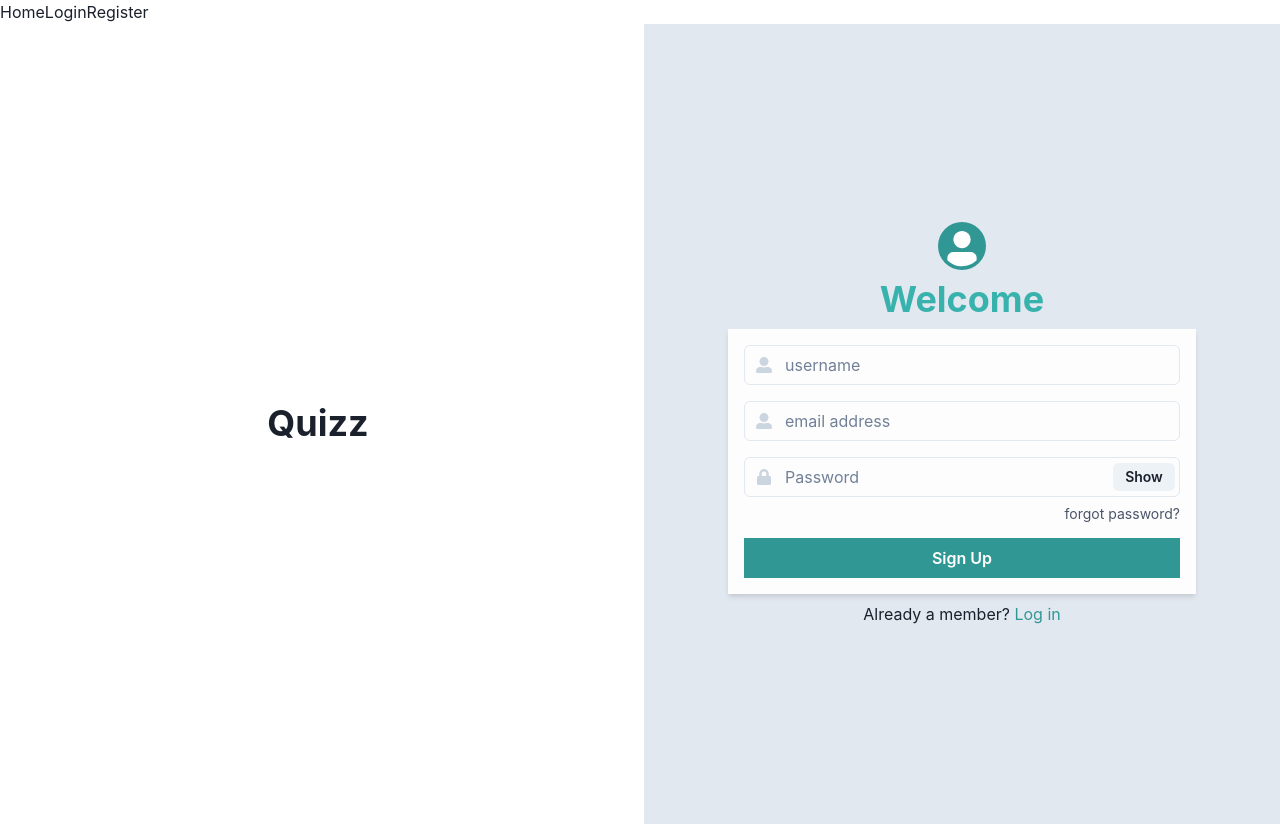
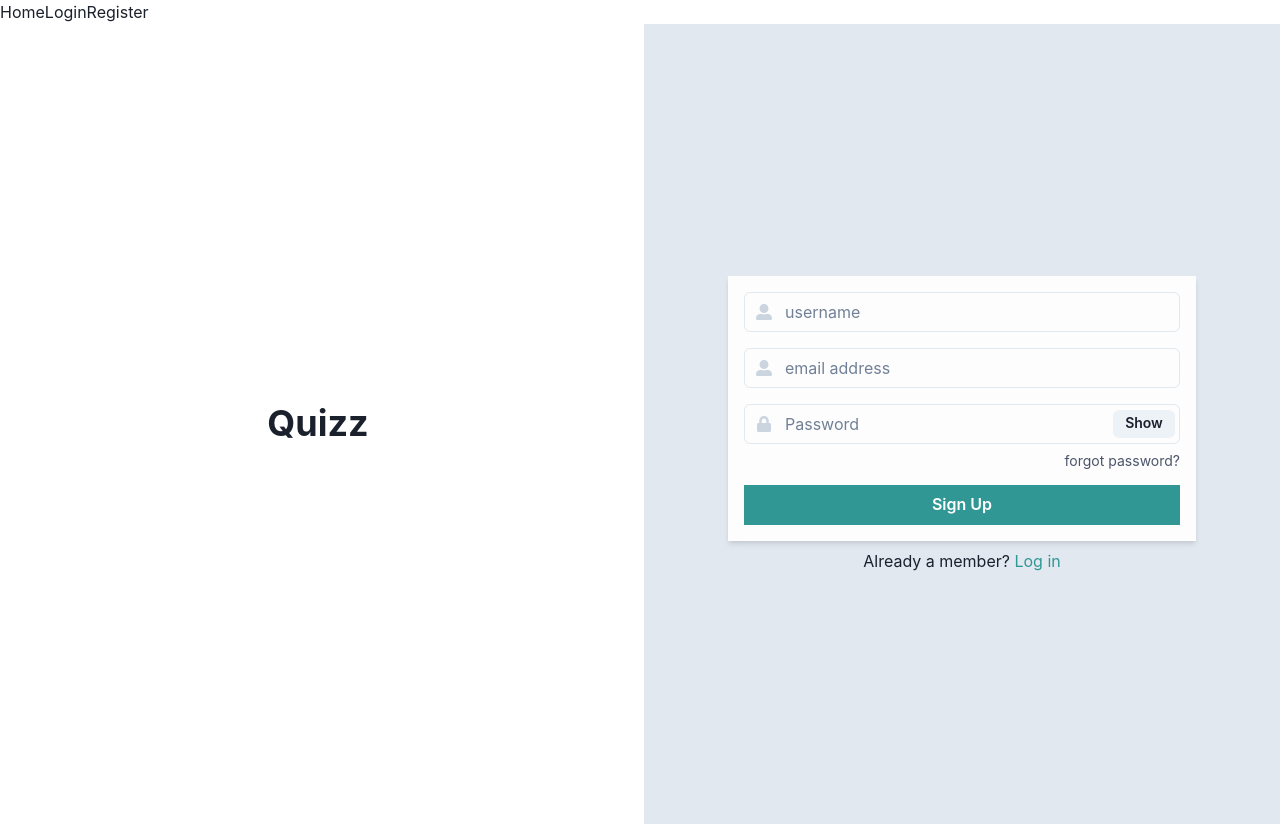
Before and after one commit to ndoolan/Quizz, a React app: page /register in a window 1280 px wide. Built offline with nearby package versions, Linux system fonts and the light colour scheme; no server answers.

Commit message:
Merged dev with EM/Login branch for most recent frontend updates

```diff
--- a/src/app/components/index.ts
+++ b/src/app/components/index.ts
@@ -1,5 +1 @@
 import { Header } from './Header';
-import { VideoList } from './VideoList';
-import {VideoPlayer} from './VideoPlayer';
-
-export { VideoPlayer, VideoList };
--- a/src/app/views/Register/Register.tsx
+++ b/src/app/views/Register/Register.tsx
@@ -63,8 +63,8 @@ const Register = () => {
           justifyContent="center"
           alignItems="center"
         >
-          <Avatar bg="teal.500" />
-          <Heading color="teal.400">Welcome</Heading>
+          {/* <Avatar bg="teal.500" />
+          <Heading color="teal.400">Welcome</Heading> */}
           <Box minW={{ base: "90%", md: "468px" }}>
             <form onSubmit={onSubmit}>
               <Stack
```
Also changed, not shown: 1 other file (tests, documents, lock files or other folders).
